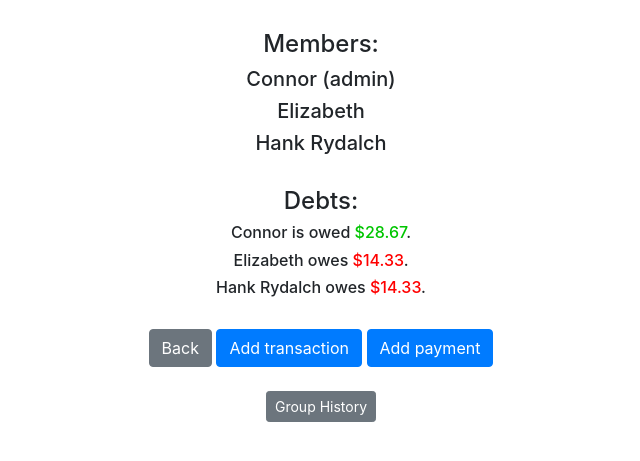
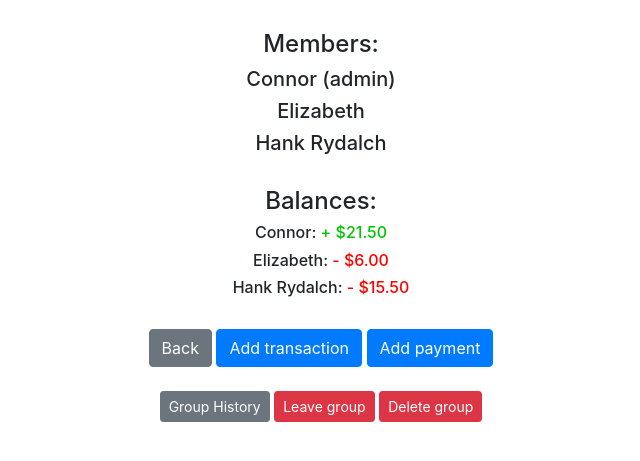
Before and after one commit to ConnorDiddy/marmo-webapp, a Flask app: page /mygroup?groupID=1 in a window 1280 px wide. Shown: the part 167-628 px from the top of the page, without its empty margins (319-959 px from the left). Run offline with Flask 2, Linux system fonts and the light colour scheme; a user stored in the database is signed in; data comes from the database, SQL or seed files in the repository; both versions use the stored data as it was after the commit; data that the repository does not hold is empty; some libraries are stand-ins or nearby versions.

Commit message:
lots of changes. Just so many

```diff
--- a/website/__init__.py
+++ b/website/__init__.py
@@ -24,6 +24,7 @@ def create_app():
     login_manager = LoginManager()
     login_manager.login_view = 'auth.login'
     login_manager.init_app(app)
+    login_manager.login_message = ""
 
     @login_manager.user_loader
     def load_user(id):
--- a/website/models.py
+++ b/website/models.py
@@ -8,6 +8,11 @@ group_member = db.Table('group_member',
     db.Column('group_id', db.Integer, db.ForeignKey('group.id'))
 )
 
+user_transaction = db.Table('user_transaction',
+    db.Column('user.id', db.Integer, db.ForeignKey('user.id')),
+    db.Column('transaction_id', db.Integer, db.ForeignKey('transaction.id'))
+)
+
 class User(db.Model, UserMixin):
     id = db.Column(db.Integer, primary_key=True)
     username = db.Column(db.String(200), nullable=False)
@@ -15,9 +20,10 @@ class User(db.Model, UserMixin):
     password = db.Column(db.String(150))
     date_created = db.Column(db.DateTime(timezone=True), default=func.now())
     groups = db.relationship('Group', secondary=group_member, backref="members")
+    transactions = db.relationship('Transaction', secondary=user_transaction, backref="members_included")
 
     def __repr__(self):
-        return f'<User: {self.username}>'
+        return f'{self.username}'
 
 class Group(db.Model):
     id = db.Column(db.Integer, primary_key=True)
@@ -66,7 +72,8 @@ class Group(db.Model):
             if transaction.payer_id == member.id:
                 total_paid += transaction.amount
             # add the amount to the member's borrowed amount
-            total_borrowed += (transaction.amount / len(self.members))
+            if member in transaction.members_included:
+                total_borrowed += (transaction.amount / len(transaction.members_included))
 
         overall = total_paid - total_borrowed
 
--- a/website/templates/base.html
+++ b/website/templates/base.html
@@ -28,7 +28,7 @@
         <span class="navbar-toggler-icon"></span>
       </button>
       {% if user.is_authenticated %}
-      <a class="navbar-brand" href="#">Signed in as: {{ user.username }}</a>
+      <a class="navbar-brand" href="/account">Signed in as: {{ user.username }}</a>
       {% endif %}
       <div class="collapse navbar-collapse" id="navbar">
         <div class="navbar-nav">
--- a/website/templates/group.html
+++ b/website/templates/group.html
@@ -10,21 +10,25 @@
       <h5>{{ member.username }}</h5>
     {% endif %}
   {% endfor %}<br>
-  <h4>Debts:</h4>
+  <h4>Balances:</h4>
   {% for member in group.members %}
     {% if group.calculate_debts(member)[1] == 0 %}
       <h6>{{member.username}} is <span style="color: rgb(0, 197, 0);">all settled up!</span></h6>
     {% endif %}
     {% if group.calculate_debts(member)[1] == 1 %}
-      <h6>{{member.username}} is owed <span style="color: rgb(0, 197, 0);">${{ group.calculate_debts(member)[0] }}</span>.</h6>
+      <h6>{{member.username}}: <span style="color: rgb(0, 197, 0);">+ ${{ group.calculate_debts(member)[0] }}</span></h6>
     {% endif %}
     {% if group.calculate_debts(member)[1] == -1 %}
-      <h6>{{member.username}} owes <span style="color: red;">${{ group.calculate_debts(member)[0] }}</span>.</h6>
+      <h6>{{member.username}}: <span style="color: red;">- ${{ group.calculate_debts(member)[0] }}</span></h6>
     {% endif %}
   {% endfor %}<br>
   <a class="btn btn-secondary" href="/" role="button">Back</a>
   <a class="btn btn-primary" href="/add-transaction?groupID={{ group.id }}" role="button">Add transaction</a>
   <a class="btn btn-primary" href="/add-payment?groupID={{ group.id }}" role="button">Add payment</a><br><br>
   <a class="btn btn-secondary btn-sm" href="/see-transactions?groupID={{ group.id }}" role="button">Group History</a>
+  <a class="btn btn-danger btn-sm" href="/leave-group?memberID={{ user.id }}&groupID={{ group.id }}" role="button">Leave group</a>
+  {% if group.admin_id == user.id %}
+  <a class="btn btn-danger btn-sm" href="/delete-group?memberID={{ user.id }}&groupID={{ group.id }}" role="button">Delete group</a>
+  {% endif %}
 </div>
 {% endblock %}
--- a/website/templates/home.html
+++ b/website/templates/home.html
@@ -7,7 +7,8 @@
 <div class="container" align="left" padding="1rem">
     <h2>My groups:</h2>
     {% for group in user.groups %}
-    <h5><a href="mygroup?groupID={{ group.id }}">{{ group.group_name }}</h5>
+    <span><h5><a href="mygroup?groupID={{ group.id }}">{{ group.group_name }}</a></h5>
+
     {% endfor %}
 </div>
 
--- /dev/null
+++ b/website/templates/index.html
@@ -0,0 +1,3 @@
+{% extends "base.html" %} {% block title %}Home{% endblock %} {% block content %}
+<h1>The base page for users not logged in. <a href='login'>Log in</a></h1>
+{% endblock %}
--- a/website/templates/see_transactions.html
+++ b/website/templates/see_transactions.html
@@ -8,6 +8,7 @@
             <th>Amount</th>
             <th>Payer</th>
             <th>Creator</th>
+            <th>Members Included</th>
             <th>Date Created</th>
         </tr>
     {% for transaction in group.transactions %}
@@ -16,6 +17,9 @@
           <td>${{transaction.amount}}</td>
           <td>{% for member in group.members %}{% if member.id == transaction.payer_id %}{{ member.username }}{% endif %}{% endfor %}</td>
           <td>{% for member in group.members %}{% if member.id == transaction.creator_id %}{{ member.username }}{% endif %}{% endfor %}</td>
+
+          <td>{{ transaction.members_included }}</td>
+
           <td>{{transaction.date_created}}</td>
           <td><a href="delete-transaction?groupID={{ group.id }}&tranID={{ transaction.id }}">Delete</a></td>
         </tr>
--- a/website/views.py
+++ b/website/views.py
@@ -1,5 +1,5 @@
 
-from sre_constants import SUCCESS
+from sre_constants import FAILURE, SUCCESS
 from flask import Blueprint, request, render_template, flash, redirect
 from .models import Group, User, Transaction, Payment
 from flask_login import login_required, current_user
@@ -8,10 +8,12 @@ from . import db
 views = Blueprint('views', __name__)
 
 @views.route('/', methods=['GET', 'POST'])
-@login_required
 def home():
-
-    return render_template("home.html", user=current_user)
+    print(str(current_user))
+    if (str(current_user)[0] != '<'):
+        return render_template("home.html", user=current_user)
+    else:
+        return render_template("index.html", user=current_user)
 
 @views.route('/create-group', methods=["GET", "POST"])
 @login_required
@@ -55,10 +57,16 @@ def add_transaction():
         description = request.form.get('description')
         creator_id = current_user.id
         group_id = request.form.get('group_id')
+        members_submitted = request.form.getlist('member_included')
         group = Group.query.filter_by(id=group_id).first()
 
+        members_included = []
+        for member in members_submitted:
+            member = User.query.filter_by(id=int(member)).first()
+            members_included.append(member)
+
         new_transaction = Transaction(payer_id=payer_id, amount=amount, description=description,\
-            creator_id=creator_id, group_id=group_id)
+            creator_id=creator_id, group_id=group_id, members_included=members_included)
         db.session.add(new_transaction)
         db.session.commit()
         flash(f"Transaction for ${new_transaction.amount} successfully submitted to {group.group_name}!", category=SUCCESS)
@@ -186,3 +194,59 @@ def delete_payment():
     db.session.commit()
 
     return render_template('see_transactions.html', user=current_user, group=group)
+
+@views.route('leave-group', methods=["GET"])
+@login_required
+def leave_group():
+    member_id = request.args['memberID']
+    group_id = request.args['groupID']
+    group = Group.query.filter_by(id=group_id).first()
+    member = User.query.filter_by(id=member_id).first()
+
+    member.groups.remove(group)
+
+    if group.members == []:
+        db.session.delete(group)
+    elif group.admin_id == member.id:
+        group.admin_id = group.members[0].id
+    db.session.commit()
+    flash(f"You have left {group.group_name}.", category=SUCCESS)
+
+    return home()
+
+@views.route('delete-group', methods=["GET"])
+@login_required
+def delete_group():
+    member_id = request.args['memberID']
+    group_id = request.args['groupID']
+    group = Group.query.filter_by(id=group_id).first()
+    member = User.query.filter_by(id=member_id).first()
+
+    if group.admin_id == member.id:
+        db.session.delete(group)
+        db.session.commit()
+        flash(f"{group.group_name} has been deleted.", category=SUCCESS)
+    else:
+        flash(f"You must be the admin to be able to delete this group.", category=FAILURE)
+
+    return home()
+
+@views.route('account', methods=["GET", "POST"])
+@login_required
+def account():
+    return render_template("account.html", user=current_user)
+
+@views.route('delete-account', methods=["GET"])
+@login_required
+def delete_account():
+    user_id = request.args['id']
+    user = User.query.filter_by(id=user_id).first()
+
+    db.session.delete(user)
+    db.session.commit()
+
+    return home()
+
+@views.route('/base')
+def base():
+    return "The base page for users not logged in. <a href='login'>Log in</a>"
```
Also changed, not shown: website/templates/account.html (added, +10 -0 lines), website/templates/add_transaction.html (+15 -5 lines), website/marmo.db.
